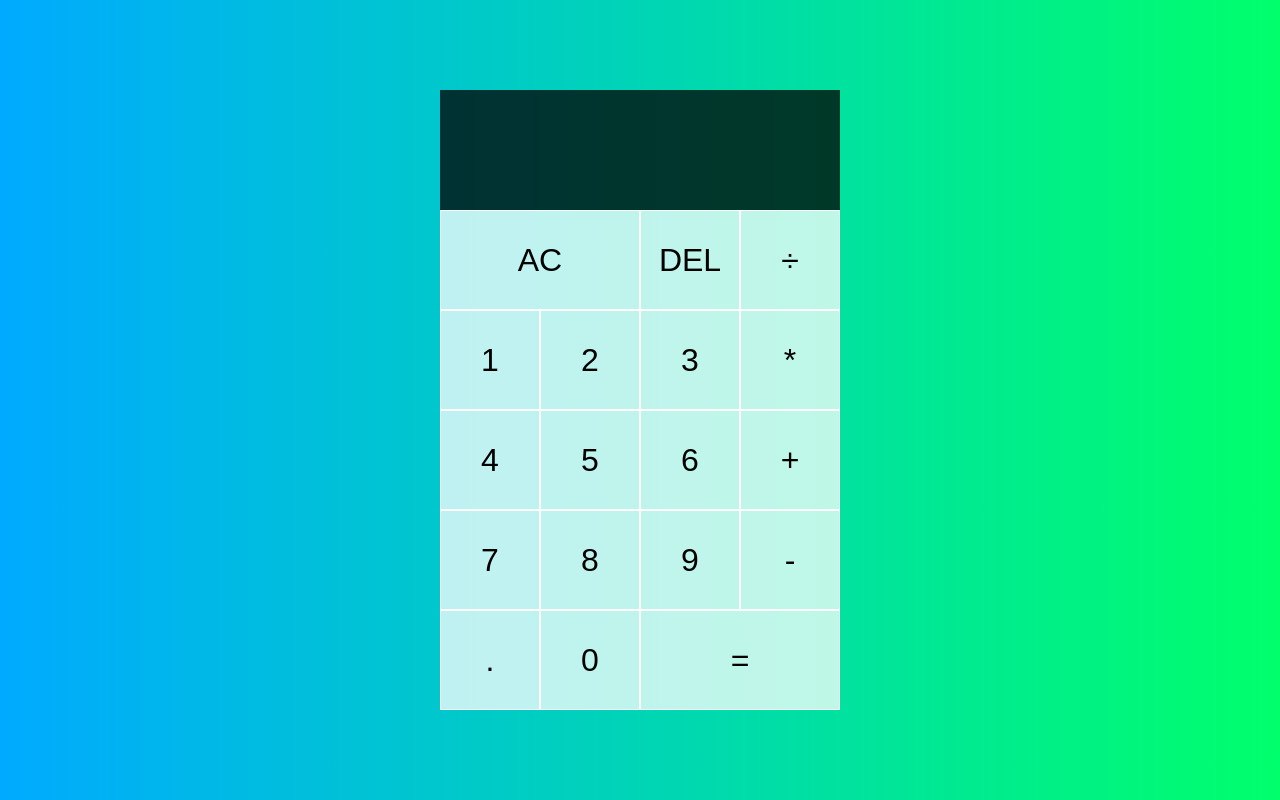
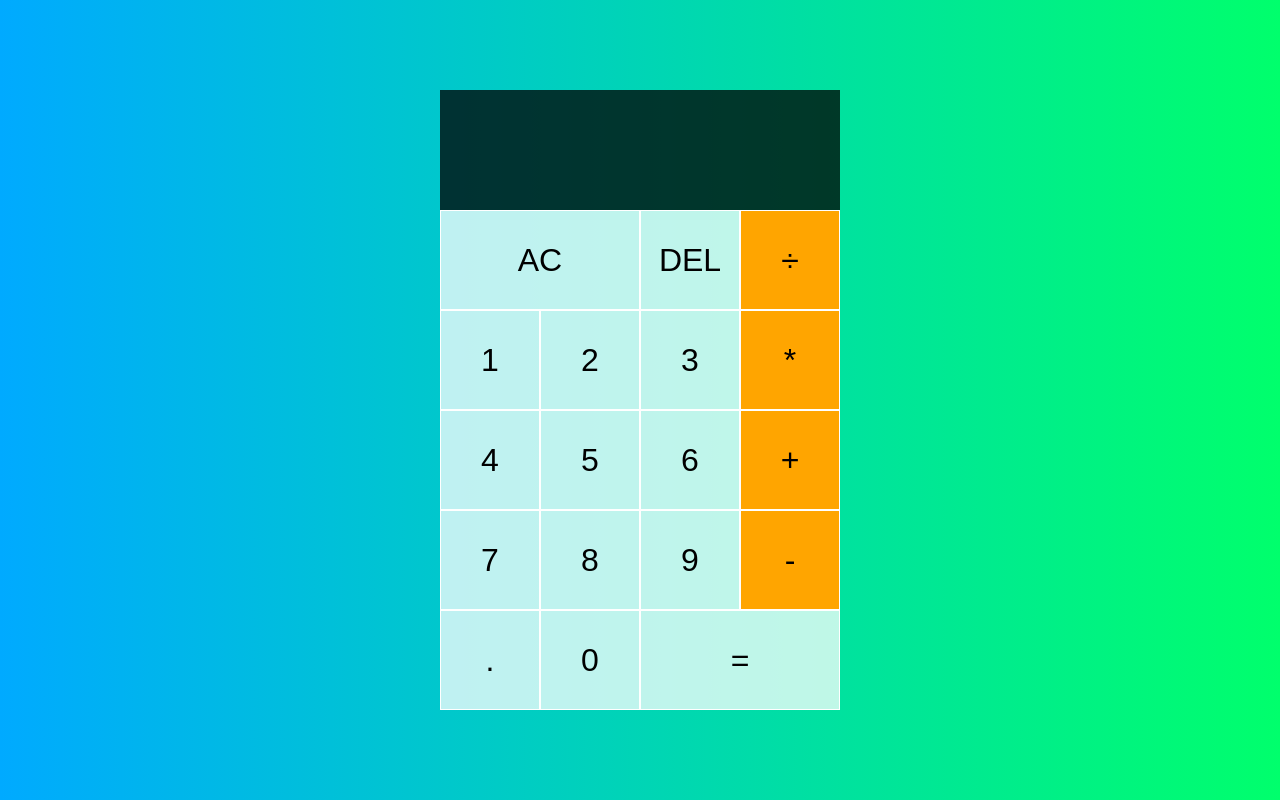
Before and after one commit to maximusigor/Calculator, a plain HTML site: page index.html in a window 1280 px wide. Drawn offline with Linux system fonts and the light colour scheme.

Commit message:
add new properties

```diff
--- a/index.html
+++ b/index.html
@@ -16,19 +16,19 @@
 		</div>
 		<button data-all-clear class="space-two">AC</button>
 		<button data-delete>DEL</button>
-		<button data-operation>÷</button>
+		<button data-operation class="operand">÷</button>
 		<button data-number>1</button>
 		<button data-number>2</button>
 		<button data-number>3</button>
-		<button data-operation>*</button>
+		<button data-operation class="operand">*</button>
 		<button data-number>4</button>
 		<button data-number>5</button>
 		<button data-number>6</button>
-		<button data-operation>+</button>
+		<button data-operation class="operand">+</button>
 		<button data-number>7</button>
 		<button data-number>8</button>
 		<button data-number>9</button>
-		<button data-operation>-</button>
+		<button data-operation class="operand">-</button>
 		<button data-number>.</button>
 		<button data-number>0</button>
 		<button data-equals class="space-two">=</button>
--- a/style.css
+++ b/style.css
@@ -60,3 +60,11 @@ body {
 	color: #fff;
 	font-size: 2.5rem;
 }
+
+.operand {
+	background-color: orange !important;
+}
+
+.operand:hover{
+	background-color: rgba(253, 225, 110, .9) !important;
+}
```
